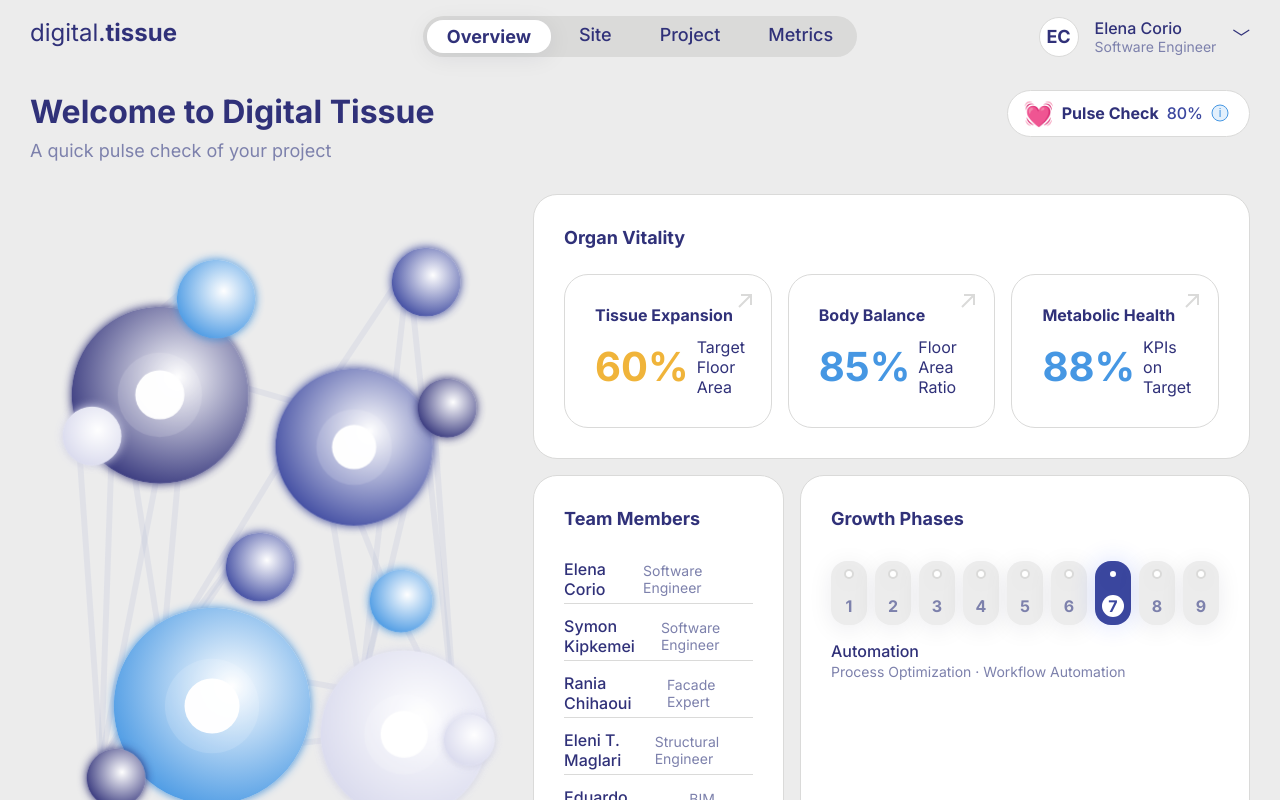
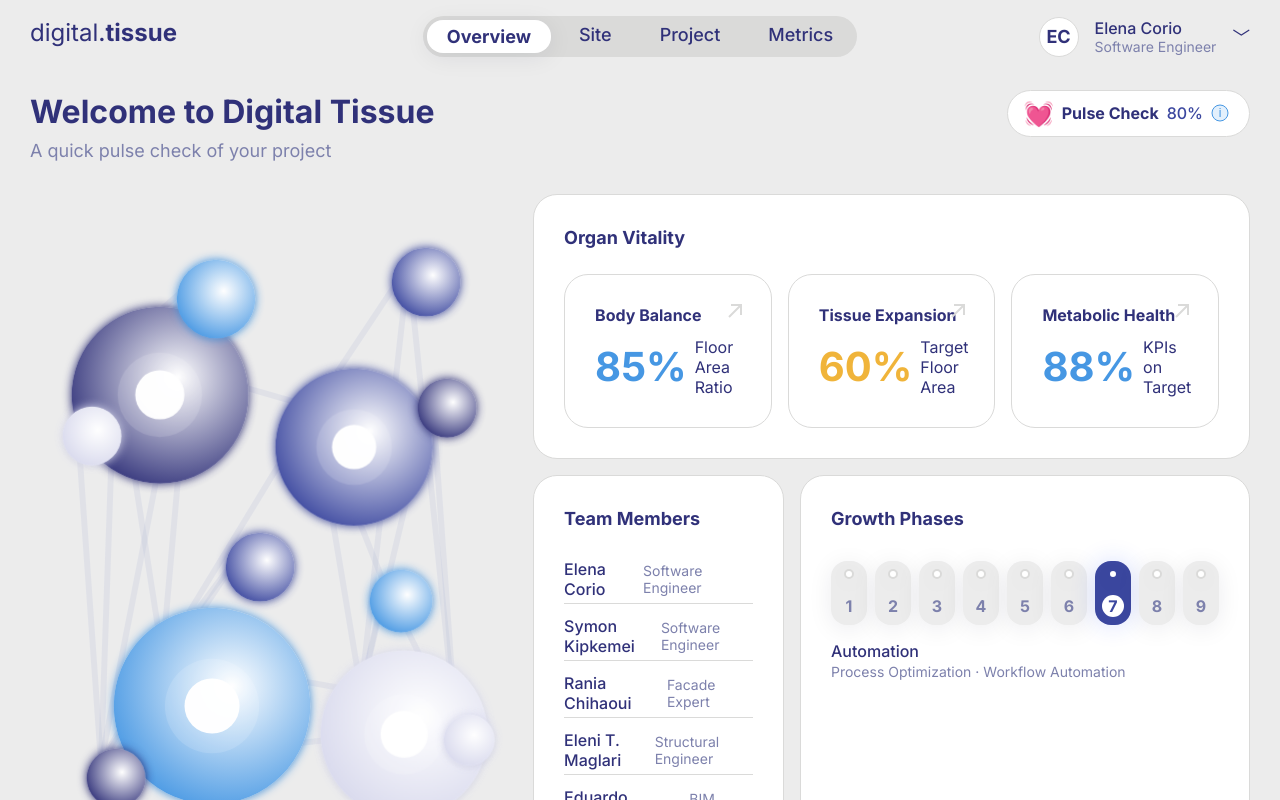
Before and after one commit to elena-corio/digital-tissue-dashboard, a Vue app in the folder frontend/: page / in a window 1280 px wide. Built offline with nearby package versions, Linux system fonts and the light colour scheme.

Commit message:
In vitality cards, add links to the corresponding views

```diff
--- a/frontend/src/components/dashboard/VitalityCard.vue
+++ b/frontend/src/components/dashboard/VitalityCard.vue
@@ -2,8 +2,10 @@
   <div class="card vitality-card-parent">
     <div class="card-title">{{ uitext.VITALITY.sectionTitle }}</div>
     <div class="vitality-children-wrapper">
-      <div class="card vitality-card-child" v-for="card in vitalityCards" :key="card.title">
+      <div class="card vitality-card-child" v-for="(card, idx) in vitalityCards" :key="card.title">
+        <router-link :to="cardRoutes[idx]" class="arrow-btn">
           <ArrowButton />
+        </router-link>
         <span class="vitality-label">{{ card.title }}</span>
         <div class="vitality-child-content">
           <div class="vitality-info-inline">
@@ -18,10 +20,10 @@
 
 <script setup>
 import * as uitext from '../../uitext.js'
-import CircularGraph from '../CircularGraph.vue'
 import ArrowButton from '../ArrowButton.vue'
 
 const vitalityCards = Object.values(uitext.VITALITY.cards)
+const cardRoutes = ['/site', '/project', '/metrics'] // order matches cards
 
 function getPercent(value, goal) {
   if (!goal || isNaN(value) || isNaN(goal)) return 0;
--- a/frontend/src/uitext.js
+++ b/frontend/src/uitext.js
@@ -85,8 +85,8 @@ export const ORGANS = {
 export const VITALITY = {
   sectionTitle: 'Organ Vitality',
   cards: {
+    body: { title: 'Body Balance', value: 0.85, goal:1, description: "Floor Area Ratio" },
     tissue: { title: 'Tissue Expansion', value: 0.6, goal:1, description: "Target Floor Area" },
-    body: { title: 'Body Balance', value: 0.85, goal:1, description: "Floor Area Ratio" },
     metabolism: { title: 'Metabolic Health', value: 7, goal:8, description: "KPIs on Target"},
 
   },
```
